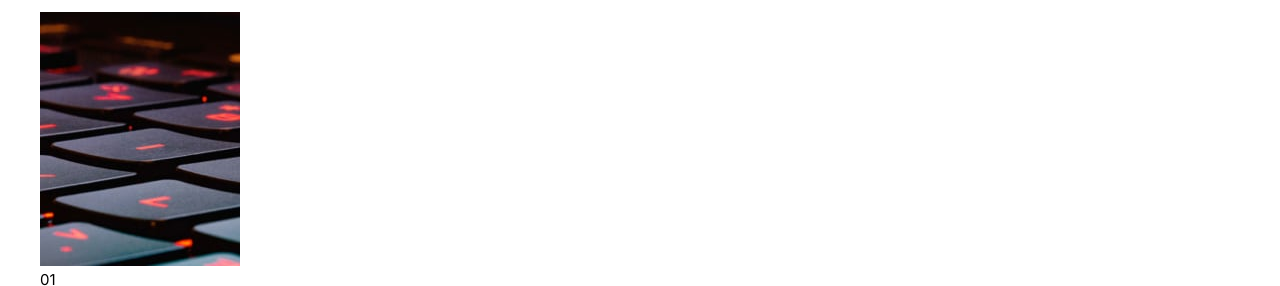
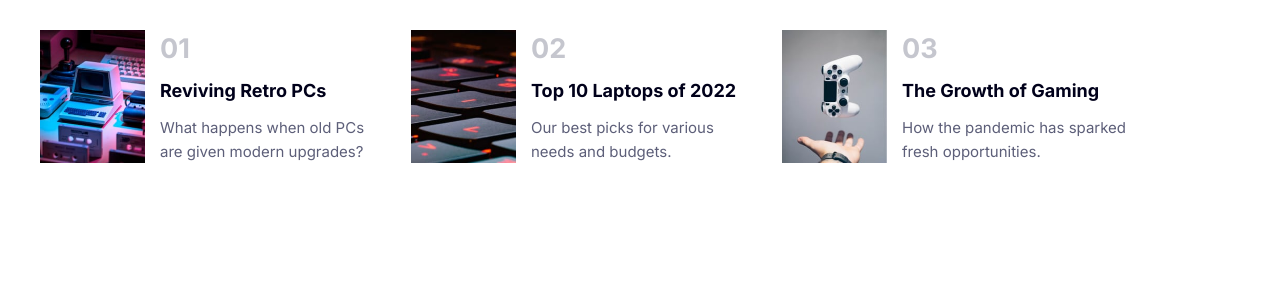
Before and after one commit to sebastian-sev1/homepage, a plain HTML site: page index.html in a window 1280 px wide. Shown: the part 603-889 px from the top of the page. After the commit the page ends 845 px from the top, so only its background shows below. Drawn offline with Linux system fonts and the light colour scheme.

Commit message:
finalizado

```diff
--- a/assets/css/style.css
+++ b/assets/css/style.css
@@ -31,6 +31,7 @@ a{
 }
 .container-main{
     margin-top: 75px;
+    margin-bottom:75px;
 }
 .header-top{
     width: 100%;
@@ -186,6 +187,45 @@ a{
     color: var(--grayish-blue);
     line-height: 1.7em;
 }
+.computer-grid{
+    display: grid;
+    grid-row-gap: 1.2em;
+}
+.card-item{
+    width: 100%;
+    max-width: 350px;
+    display: flex;
+    justify-content: space-around;
+    align-items: center;
+    height: auto;
+}
+.card-item .card-img .img{
+    width: 120px;
+    height: 100%;
+    object-fit: cover;
+    object-position: center;
+    padding-right: 1em;
+}
+.card-item .card-body{
+    display: grid;
+    grid-gap: 1em;
+}
+.card-body .card-number .number{
+    color: var(--grayish-blue);
+    font-size: 27px;
+    font-weight: 700;
+}
+.card-body .card-title .title{
+    font-weight: 700;
+    font-size: 18px;
+    color: var(--very-dark-blue);
+}
+.card-body .text-card .text{
+    font-size: 15px;
+    font-weight: 400;
+    line-height: 1.6em;
+    color: var(--dark-grayish-blue);
+}
 @media screen and (min-width:1000px) {
     .header-box-menu-content{
         width:auto;
@@ -246,6 +286,12 @@ a{
     }
     .home-text-info{
         margin: 0;
+    }
+    .computer-grid{
+        display: flex;
+        flex-wrap: wrap;
+        padding-top: 1.2em;
+        grid-gap: 1.4em;
     }
 }
 @media screen and (min-width:1200px) {
--- a/index.html
+++ b/index.html
@@ -98,7 +98,7 @@
       <section class="computer-grid">
         <article class="card-item">
           <div class="card-img">
-            <img src="assets/images/image-top-laptops.jpg" alt="Laptops" srcset="">
+            <img src="assets/images/image-retro-pcs.jpg" alt="Laptops" class="img">
           </div>
           <div class="card-body">
             <div class="card-number">
@@ -107,51 +107,45 @@
             <div class="card-title">
               <h5 class="title">Reviving Retro PCs</h5>
             </div>
-            <div class="card-text">hhh
+            <div class="text-card">
               <p class="text"> What happens when old PCs are given modern upgrades?</p>
+            </div>
+          </div>
+        </article>
+        <article class="card-item">
+          <div class="card-img">
+            <img src="assets/images/image-top-laptops.jpg" alt="Laptops" class="img">
+          </div>
+          <div class="card-body">
+            <div class="card-number">
+              <span class="number">02</span>
+            </div>
+            <div class="card-title">
+              <h5 class="title">Top 10 Laptops of 2022</h5>
+            </div>
+            <div class="text-card">
+              <p class="text">Our best picks for various needs and budgets.</p>
+            </div>
+          </div>
+        </article>
+        <article class="card-item">
+          <div class="card-img">
+            <img src="assets/images/image-gaming-growth.jpg" alt="Laptops" class="img">
+          </div>
+          <div class="card-body">
+            <div class="card-number">
+              <span class="number">03</span>
+            </div>
+            <div class="card-title">
+              <h5 class="title"> The Growth of Gaming</h5>
+            </div>
+            <div class="text-card">
+              <p class="text">How the pandemic has sparked fresh opportunities.</p>
             </div>
           </div>
         </article>
       </section>
   </main>
-<!-- s
-  Home
-  New
-  Popular
-  Trending
-  Categories
-
-  The Bright Future of Web 3.0?
-
-  We dive into the next evolution of the web that claims to put the power of the platforms back into the hands of the people.
-  But is it really fulfilling its promise?
-
-  Read more
-
-  New
-
-  Hydrogen VS Electric Cars
-  Will hydrogen-fueled cars ever catch up to EVs?
-
-  The Downsides of AI Artistry
-  hat are the possible adverse effects of on-demand AI image generation?W
-
-  Is VC Funding Drying Up?
-  Private funding by VC firms is down 50% YOY. We take a look at what that means.
-
-  01
-  Reviving Retro PCs
-  What happens when old PCs are given modern upgrades?
-
-  02
-  Top 10 Laptops of 2022
-  Our best picks for various needs and budgets.
-
-  03
-  The Growth of Gaming
-  How the pandemic has sparked fresh opportunities.
-
--->
 <script src="assets/js/app.js"></script>
 </body>
 </html>
```
